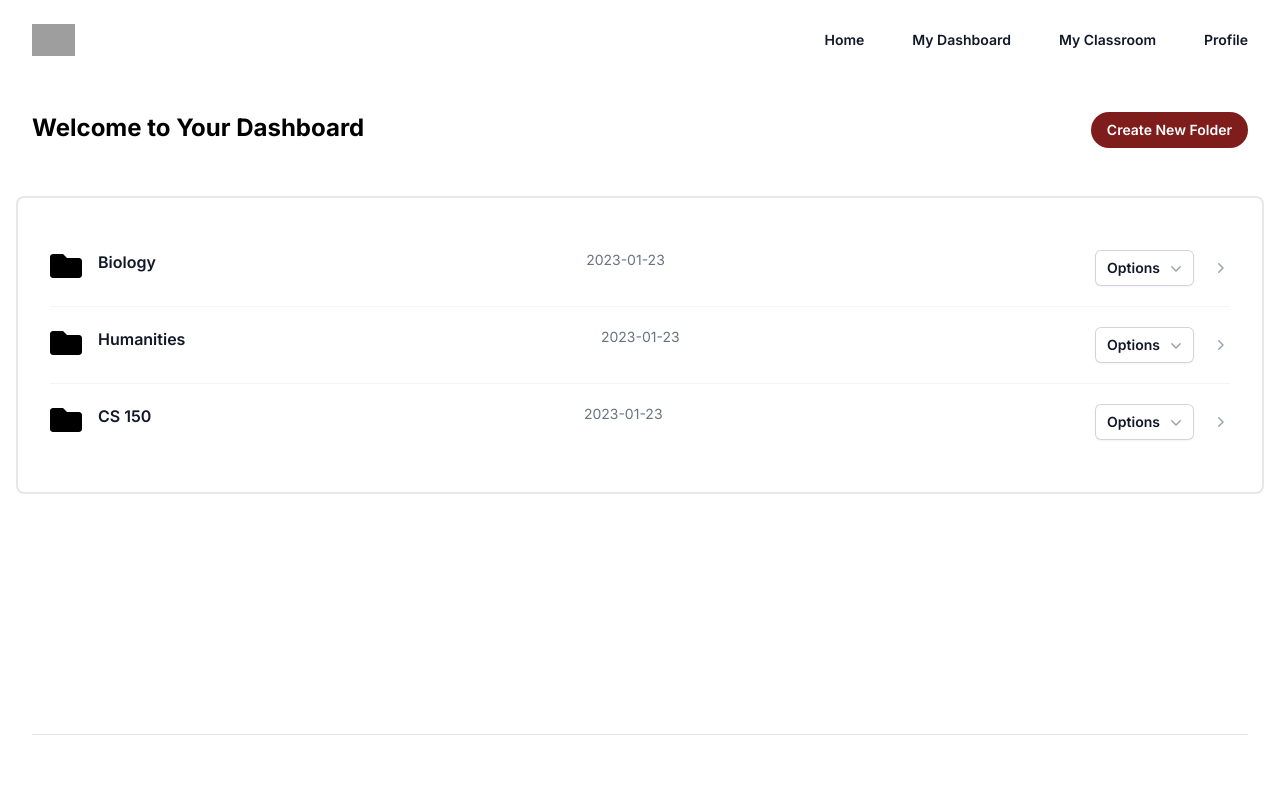
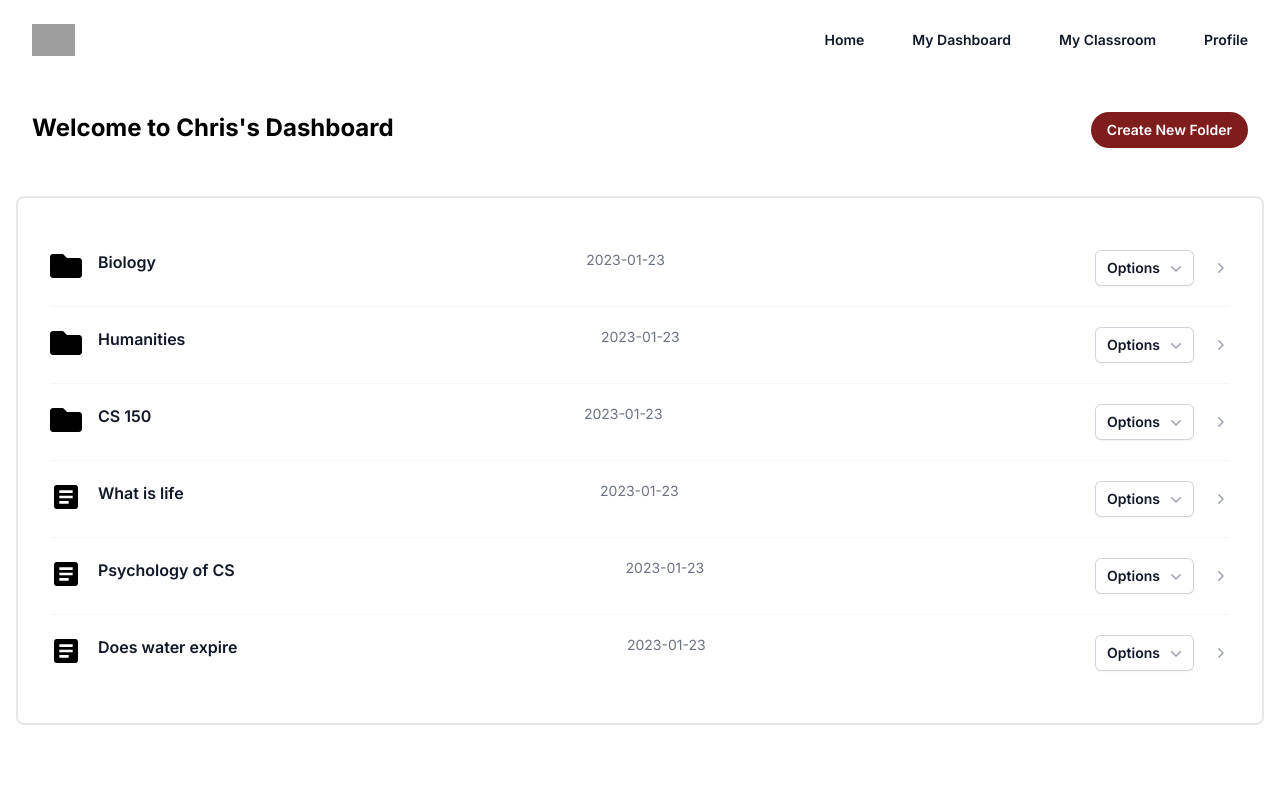
Before and after one commit to elainecui9/Scholarly---WildHacks-2024, a Next.js app in the folder wildhack/: page /userdashboard in a window 1280 px wide. Shown: the top 800 px of the page. Built offline with nearby package versions, Linux system fonts and the light colour scheme; grey boxes are pictures that could not be loaded.

Commit message:
add articles

```diff
--- /dev/null
+++ b/wildhack/src/app/userclassroom/dashboard.tsx
@@ -0,0 +1,22 @@
+"use client"
+import Header from "../frontpage/header";
+import Footer from "../footer";
+import Folders from "../userdashboard/folders";
+
+
+export default function Dashboard(props: {name}) {
+
+  return (
+    <section className= "bg-white h-full">
+        <Header></Header>
+        <div className="flex flex-row  justify-between p-8">
+          <h1 className="text-2xl font-bold">Welcome to {props.name}'s Dashboard</h1>
+          <button className="text-sm font-semibold py-2 px-4 rounded-full bg-red-900 text-white">Create New Folder</button>
+        </div>
+        <div className="p-4">
+          <Folders></Folders>
+        </div>
+    <Footer></Footer>
+    </section>
+  )
+}
--- /dev/null
+++ b/wildhack/src/app/userdashboard/articles.tsx
@@ -0,0 +1,30 @@
+"use client"
+import { MdArticle } from "react-icons/md";
+import { ChevronRightIcon } from '@heroicons/react/20/solid'
+import Editbutton from "../userclassroom/editbutton";
+
+export default function Drives(props:{article})
+{
+    return (
+            <li key={props.article.name} className="relative flex justify-between gap-x-6 py-5">
+            <div className="flex min-w-0 gap-x-4">
+                <MdArticle style={{ color: 'black' , width: '32px', height: '32px'}} />
+                <div className="min-w-0 flex-auto">
+                <p className="text-md font-semibold leading-6 text-gray-900">
+                    <a href={props.article.href}>
+                    <span className="absolute inset-x-0 -top-px bottom-0" />
+                    {props.article.name}
+                    </a>
+                </p>
+                </div>
+            </div>
+            <div>
+                <h1 className="text-sm text-gray-500">{props.article.datecreated}</h1>
+            </div>
+            <div className="flex shrink-0 items-center gap-x-4 " >
+                <Editbutton></Editbutton>
+                <ChevronRightIcon className="h-5 w-5 flex-none text-gray-400" aria-hidden="true" />
+            </div>
+            </li>
+    )
+}
--- a/wildhack/src/app/userdashboard/folders.tsx
+++ b/wildhack/src/app/userdashboard/folders.tsx
@@ -2,6 +2,7 @@
 import { FaFolder } from "react-icons/fa";
 import { ChevronRightIcon } from '@heroicons/react/20/solid'
 import Drive from "../userclassroom/drive";
+import Articles from "./articles";
 
 const folders = [
   {
@@ -23,12 +24,35 @@ const folders = [
 
 ]
 
+const articles = [
+    {
+      name: 'What is life',
+      datecreated: '2023-01-23',
+      href:"#",
+    },
+    {
+      name: 'Psychology of CS',
+      datecreated: '2023-01-23',
+      href:"#",
+    },
+    {
+      name: 'Does water expire',
+      datecreated: '2023-01-23',
+      href:"#",
+    },
+
+
+  ]
+
 export default function Folders(){
     return (
         <ul role="list" className="divide-y divide-gray-100 p-8 border-2 rounded-lg">
         {folders.map((folder) => (
             <Drive folder = {folder}></Drive>
         ))}
+        {articles.map((article) => (
+            <Articles article = {article}></Articles>
+        ))}
     </ul>
     )
 }
--- a/wildhack/src/app/userdashboard/page.tsx
+++ b/wildhack/src/app/userdashboard/page.tsx
@@ -2,21 +2,12 @@
 import Header from "../frontpage/header";
 import Footer from "../footer";
 import Folders from "./folders";
+import Dashboard from "../userclassroom/dashboard";
 
 
-export default function Dashboard() {
+export default function UserDashboard() {
 
   return (
-    <section className= "bg-white h-full">
-        <Header></Header>
-        <div className="flex flex-row  justify-between p-8">
-          <h1 className="text-2xl font-bold">Welcome to Your Dashboard</h1>
-          <button className="text-sm font-semibold py-2 px-4 rounded-full bg-red-900 text-white">Create New Folder</button>
-        </div>
-        <div className="p-4">
-          <Folders></Folders>
-        </div>
-    <Footer></Footer>
-    </section>
+    <Dashboard name="Chris"></Dashboard>
   )
 }
```
